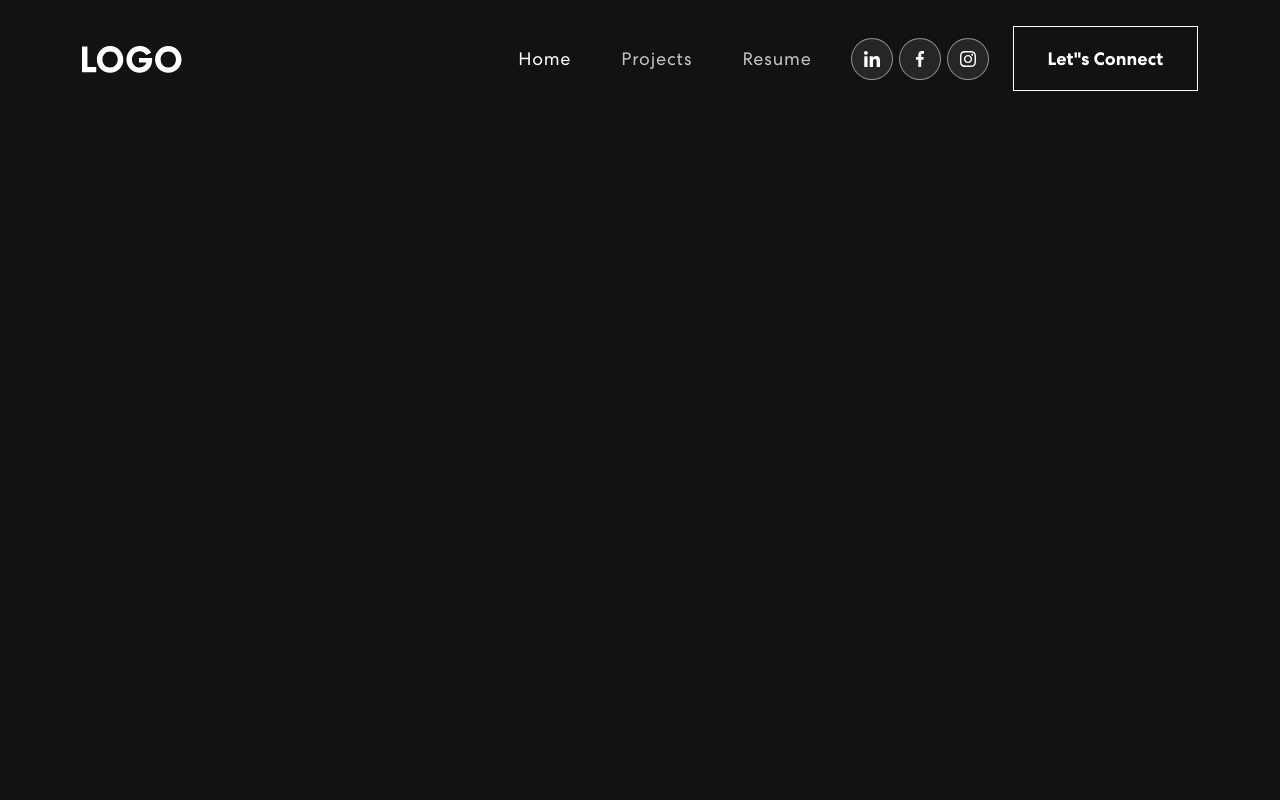
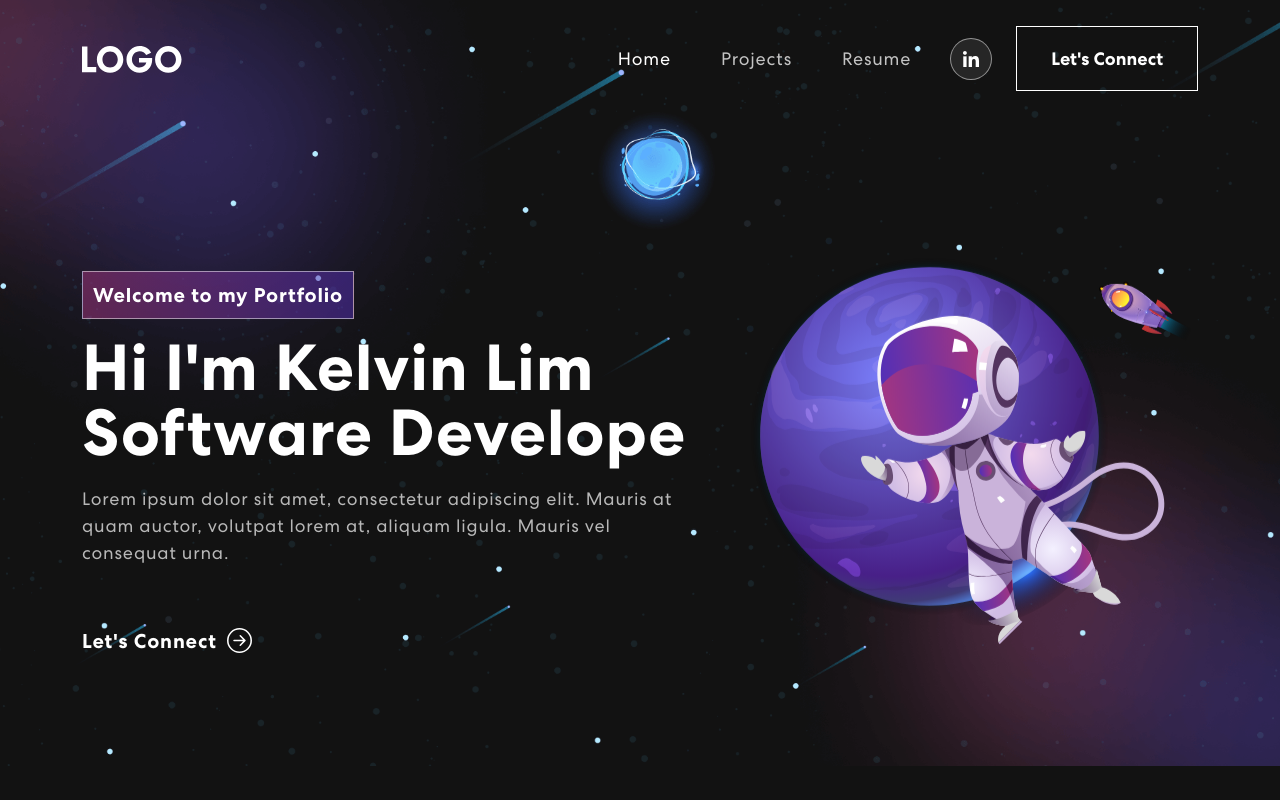
Before and after one commit to AlecFaye/Kelvin-Lim-Porfolio, a React (Create React App) app: page / in a window 1280 px wide. Built offline with nearby package versions, Linux system fonts and the light colour scheme.

Commit message:
Banner implemented

```diff
--- a/package.json
+++ b/package.json
@@ -9,6 +9,7 @@
     "bootstrap": "^5.3.3",
     "react": "^18.2.0",
     "react-bootstrap": "^2.10.1",
+    "react-bootstrap-icons": "^1.11.3",
     "react-dom": "^18.2.0",
     "react-scripts": "5.0.1",
     "web-vitals": "^2.1.0"
--- a/src/App.css
+++ b/src/App.css
@@ -15,7 +15,7 @@
 	font-weight: 400;
 }
 
-/************ Default Css ************/
+/************ Default CSS ************/
 * {
     margin: 0;
     padding: 0;
--- a/src/App.js
+++ b/src/App.js
@@ -1,10 +1,12 @@
 import './App.css';
-import { NavigationBar } from "./components/NavigationBar";
+import NavigationBar from "./components/NavigationBar";
+import Banner from "./components/Banner";
 
 function App() {
   return (
     <div>
       <NavigationBar />
+      <Banner />
     </div>
   );
 }
--- /dev/null
+++ b/src/components/Banner.js
@@ -0,0 +1,67 @@
+import { useState, useEffect } from "react";
+import { Container, Row, Col } from "react-bootstrap";
+import { ArrowRightCircle } from "react-bootstrap-icons";
+import headerImage from "../assets/img/header-img.svg";
+
+const Banner = () => {
+    const [loopNumber, setLoopNumber] = useState(0);
+    const [isDeleting, setIsDeleting] = useState(false);
+    const [text, setText] = useState("");
+    const [delta, setDelta] = useState(200 - Math.random() * 100);
+
+    const toRotate = [ "Software Developer", "Game Developer" ];
+    const period = 2000;
+
+    useEffect(() => {
+        let ticker = setInterval(() => {
+            tick();
+        }, delta);
+
+        return () => {
+            clearInterval(ticker);
+        };
+    }, [text]);
+
+    const tick = () => {
+        let index = loopNumber % toRotate.length;
+        let fullText = toRotate[index];
+        let updatedText = isDeleting
+            ? fullText.substring(0, text.length - 1)
+            : fullText.substring(0, text.length + 1);
+
+        setText(updatedText);
+
+        if (isDeleting) {
+            setDelta(previousDelta => previousDelta / 2);
+        }
+
+        if (!isDeleting && updatedText === fullText) {
+            setIsDeleting(true);
+            setDelta(period);
+        } else if (isDeleting && updatedText === "") {
+            setIsDeleting(false);
+            setLoopNumber(index + 1);
+            setDelta(500);
+        }
+    };
+
+    return (
+        <section className="banner" id="home">
+            <Container>
+                <Row className="align-items-center">
+                    <Col xs={ 12 } md={ 6 } xl={ 7 }>
+                        <span className="tagline">Welcome to my Portfolio</span>
+                        <h1>{"Hi I'm Kelvin Lim "}<span className="wrap"> {text}</span></h1>
+                        <p>Lorem ipsum dolor sit amet, consectetur adipiscing elit. Mauris at quam auctor, volutpat lorem at, aliquam ligula. Mauris vel consequat urna.</p>
+                        <button onClick={ () => console.log("Connect") }>Let's Connect <ArrowRightCircle size={ 25 } /></button>
+                    </Col>
+                    <Col xs={ 12 } md={ 6 } xl={ 5 }>
+                        <img src={ headerImage } alt="Header Image"/>
+                    </Col>
+                </Row>
+            </Container>
+        </section>
+    );
+};
+
+export default Banner;
--- a/src/components/NavigationBar.js
+++ b/src/components/NavigationBar.js
@@ -2,10 +2,8 @@ import { useState, useEffect } from "react";
 import { Navbar, Nav, Container } from "react-bootstrap";
 import logo from "../assets/img/logo.svg";
 import navIcon1 from "../assets/img/nav-icon1.svg";
-import navIcon2 from "../assets/img/nav-icon2.svg";
-import navIcon3 from "../assets/img/nav-icon3.svg";
 
-export const NavigationBar = () => {
+const NavigationBar = () => {
 
   const [activeLink, setActiveLink] = useState("home");
   const [scrolled, setScrolled] = useState(false);
@@ -60,14 +58,18 @@ export const NavigationBar = () => {
                 </Nav>
                 <span className="navbar-text">
                     <div className="social-icon">
-                        <a href="#"><img src={navIcon1} alt="" /></a>
-                        <a href="#"><img src={navIcon2} alt="" /></a>
-                        <a href="#"><img src={navIcon3} alt="" /></a>
+                        <a href="https://www.linkedin.com/in/alec-tl-dev/" target="_blank">
+                            <img src={navIcon1} alt="LinkedIn" />
+                        </a>
+                        {/* <a href="#"><img src={navIcon2} alt="" /></a>
+                        <a href="#"><img src={navIcon3} alt="" /></a> */}
                     </div>
-                    <button className="vvd"><span>Let"s Connect</span></button>
+                    <button className="vvd"><span>Let's Connect</span></button>
                 </span>
             </Navbar.Collapse>
         </Container>
     </Navbar>
   )
 };
+
+export default NavigationBar;
```
Also changed, not shown: 1 other file (tests, documents, lock files or other folders).
